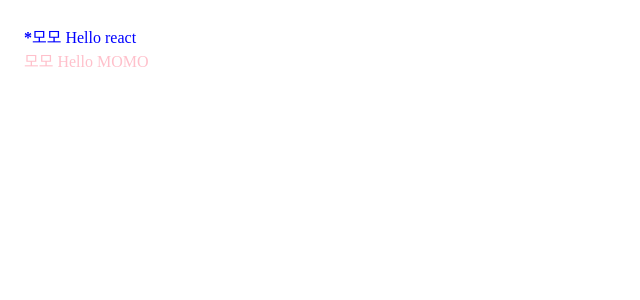
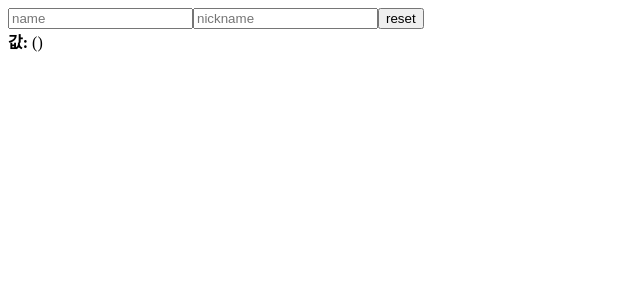
Before and after one commit to wdudtlrw78/velopert-lecture, a React app in the folder basic/: page / in a window 1280 px wide. Shown: the top 300 px of the page, without its empty margins (0-640 px from the left). Built offline with nearby package versions, Linux system fonts and the light colour scheme.

Commit message:
여러개의 input 상태 관리

```diff
--- a/basic/App.js
+++ b/basic/App.js
@@ -2,15 +2,11 @@
 
 import React from 'react';
 import Hello from './Hello';
+import InputSample from './InputSample';
 import Wrapper from './Wrapper';
 
 const App = () => {
-  return (
-    <Wrapper>
-      <Hello name="react" color="blue" isSpecial />
-      <Hello color="pink" />
-    </Wrapper>
-  );
+  return <InputSample />;
 };
 
 export default App;
--- /dev/null
+++ b/basic/InputSample.js
@@ -0,0 +1,39 @@
+import React, { useState } from 'react';
+
+function InputSample() {
+  const [inputs, setInputs] = useState({
+    name: '',
+    nickname: '',
+  });
+
+  const { name, nickname } = inputs;
+  const onChange = (e) => {
+    const { name, value } = e.target;
+
+    setInputs({
+      ...inputs,
+      [name]: value,
+    });
+  };
+
+  const onReset = () => {
+    setInputs({
+      name: '',
+      nickname: '',
+    });
+  };
+
+  return (
+    <div>
+      <input name="name" placeholder="name" onChange={onChange} value={name} />
+      <input name="nickname" placeholder="nickname" onChange={onChange} value={nickname} />
+      <button onClick={onReset}>reset</button>
+      <div>
+        <b>값: </b>
+        {name} ({nickname})
+      </div>
+    </div>
+  );
+}
+
+export default InputSample;
```
